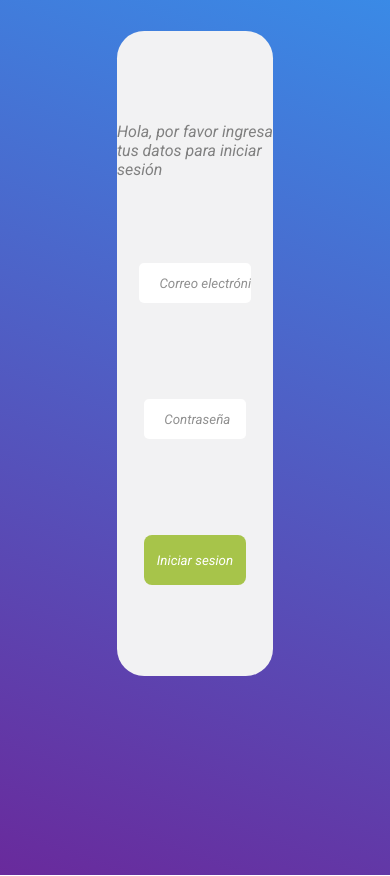
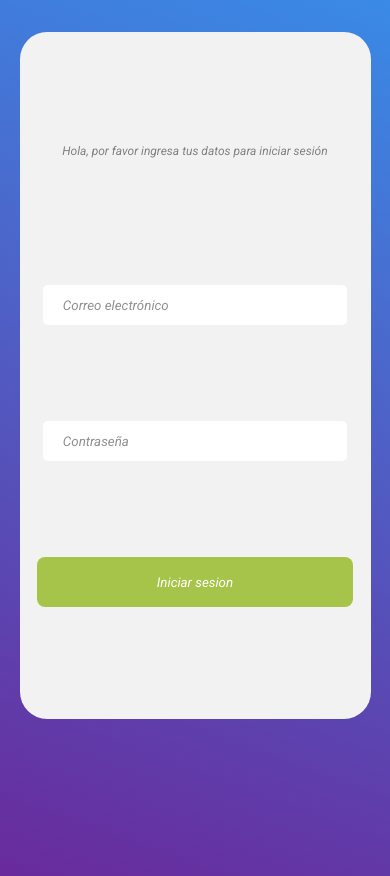
Before and after one commit to RicardoSalazarR/Prueba-Tecnica-NIKU-Tecnologia, a React (Vite) app: page /#/login in a window 390 px wide. Built offline with nearby package versions, Linux system fonts and the light colour scheme; some icons are missing.

Commit message:
responsive design

```diff
--- a/src/App.css
+++ b/src/App.css
@@ -1,8 +1,8 @@
-@import url('https://fonts.googleapis.com/css2?family=Roboto:ital@1&display=swap');
+@import url("https://fonts.googleapis.com/css2?family=Roboto:ital@1&display=swap");
 * {
   padding: 0;
   margin: 0;
-  font-family: 'Roboto', sans-serif;
+  font-family: "Roboto", sans-serif;
 }
 
 .hide {
@@ -10,19 +10,17 @@
 }
 
 body {
+  margin: 0;
   width: 100%;
   height: 100vh;
-  background: linear-gradient(
-    20deg,
-    rgb(105, 42, 156),
-    rgb(58, 138, 230)
-  );
+  background: linear-gradient(20deg, rgb(105, 42, 156), rgb(58, 138, 230));
   background-size: 100% 100%;
 }
 
 .login-container {
   width: 40%;
   height: 65vh;
+  max-height: 700px !important;
   margin: 8% auto;
   border-radius: 1.7rem;
   background-color: rgb(242, 242, 243);
@@ -75,7 +73,7 @@ body {
   cursor: pointer;
 }
 
-.gray {
+.login-text {
   color: gray;
 }
 
@@ -107,24 +105,96 @@ body {
   justify-content: space-between;
 }
 
-.images-main-container{
-  width: 90%;
-  margin:  15% auto;
+.slick-track {
+  display: flex !important;
+  align-items: center;
 }
 
-.image-container{
+.images-main-container {
+  width: 90%;
+  margin: 15% auto;
+}
+
+.image-container {
   width: 80% !important;
   padding: 1rem;
   border-radius: 1rem;
   height: 100%;
   max-height: 30vh;
+  /* background-color: red; */
 }
 
 .cat-image {
   border-radius: 2rem;
-  width: 100%;
+  width: auto;
+  max-width: 100%;
   height: 100%;
-  max-height: 30vh;
+  max-height: 24vh;
   object-fit: cover;
   margin: auto;
 }
+
+@media screen and (max-width: 1370px) {
+  body {
+    max-height: 100vh;
+  }
+  .login-container {
+    margin: auto;
+    margin-top: 2rem;
+    font-size: 25px;
+    width: 50%;
+    height: 70vh;
+  }
+  .login-form {
+    width: 90%;
+    gap: 6rem;
+  }
+}
+
+@media screen and (max-width: 1200px) {
+  .login-container {
+    font-size: 20px;
+    width: 50%;
+  }
+}
+
+@media screen and (max-width: 1000px) {
+  .login-container {
+    font-size: 15px;
+    width: 70%;
+  }
+}
+
+@media screen and (max-width: 550px) {
+  .login-container {
+    font-size: 12px;
+    width: 90%;
+  }
+  .login-text {
+    width: 80%;
+    text-align: center;
+  }
+
+  /**/
+  .clock-container {
+    padding: 2rem 0.3rem;
+    font-size: 20px;
+  }
+}
+
+@media screen and (max-width: 850px) {
+  /**/
+
+  .images-main-container {
+    width: 80%;
+    margin: 15% auto;
+
+  }
+
+  .image-container {
+    width: 80% !important;
+    padding: 1rem;
+    border-radius: 1rem;
+
+  }
+}
--- a/src/components/Home.jsx
+++ b/src/components/Home.jsx
@@ -10,22 +10,39 @@ const Home = () => {
   const [cats, setCats] = useState([]);
   const [time, setTime] = useState(new Date());
   const userName = useSelector(state => state.username);
-  console.log(userName);
-
   const settings = {
     dots: true,
     infinite: true,
     speed: 500,
     slidesToShow: 3,
     slidesToScroll: 1,
+    initialSlide:0,
+    responsive:[
+      {
+        breakpoint: 850,
+        settings: {
+          slidesToShow: 2,
+          slidesToScroll: 1,
+          infinite: true,
+          dots: true
+        }
+      },
+      {
+        breakpoint: 550,
+        settings: {
+          slidesToShow: 1,
+          slidesToScroll: 1,
+          infinite: true,
+          dots: true
+        }
+      },
+    ]
   };
   useEffect(() => {
     axios
       .get("https://api.thecatapi.com/v1/breeds?limit=10&page=0", getConfig())
       .then((res) => {
         setCats(res.data);
-        console.log(cats[0]?.image);
-        console.log(cats);
       });
 
     const timer = setInterval(() => {
@@ -46,7 +63,7 @@ const Home = () => {
       <div className="images-main-container">
       <Slider {...settings}>
         {cats.map((cat) => (
-          <div className="image-container">
+          <div className="image-container" key={cat.id}>
             <img src={cat.image.url} alt="" className="cat-image"/>
           </div>
         ))}
--- a/src/components/Login.jsx
+++ b/src/components/Login.jsx
@@ -86,7 +86,7 @@ const Login = () => {
 
   return (
     <div className="login-container">
-      <p className="gray">
+      <p className="login-text">
         Hola, por favor ingresa tus datos para iniciar sesión
       </p>
       <form action="" className="login-form" onSubmit={handleSubmit(login)}>
```
